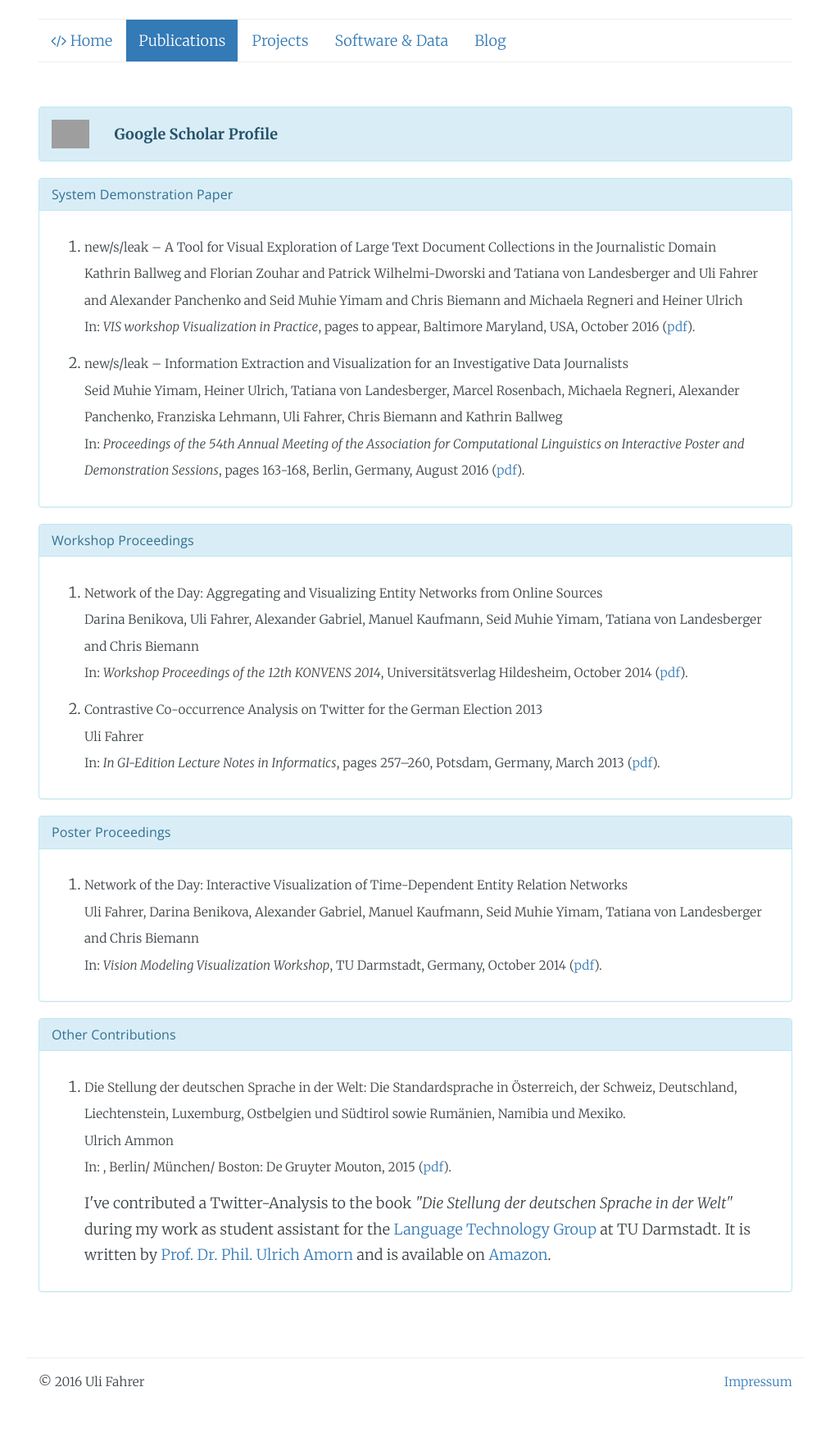
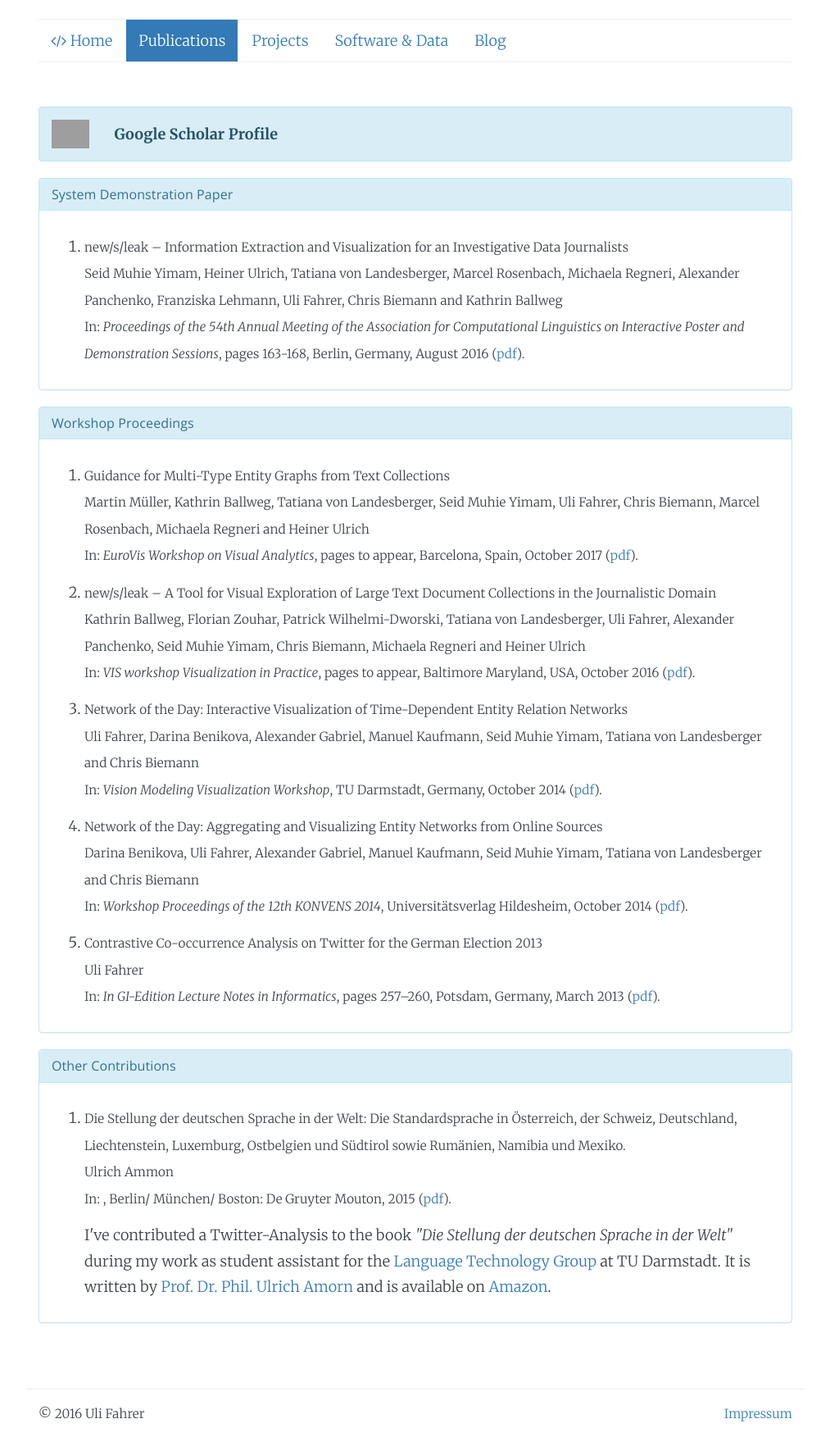
Before and after one commit to Tooa/tooa.github.io, a Jekyll site: the page built from publications/index.html, in a window 1280 px wide. Shown: the whole page at 82% size, without its empty margins (133-1146 px from the left). Built offline with Jekyll 4.4.1, drawn with Linux system fonts in a browser that asks for light colours; nearby versions of some CDN libraries; library files that are not in the unit come from our copies; before the commit the page ends 1714 px from its top, so only the background shows below that; grey boxes are pictures that could not be loaded.

Commit message:
feat(): update publications

```diff
--- a/_data/publications.yml
+++ b/_data/publications.yml
@@ -37,7 +37,7 @@
   booktitle: Vision Modeling Visualization Workshop
   location: TU Darmstadt, Germany
   url: http://www.gris.tu-darmstadt.de/research/vissearch/publications/pdf/VMV_NetworkOfTheDay.pdf
-  type: poster
+  type: workshop
 
 - title: >
       new/s/leak – Information Extraction and Visualization for an Investigative
@@ -56,14 +56,26 @@
 - title: >
       new/s/leak – A Tool for Visual Exploration of Large Text Document Collections in the Journalistic Domain
   author: >
-      Kathrin Ballweg and Florian Zouhar and Patrick Wilhelmi-Dworski and Tatiana von Landesberger and Uli Fahrer and Alexander Panchenko and Seid Muhie Yimam and 		  Chris Biemann and Michaela Regneri and Heiner Ulrich
+      Kathrin Ballweg, Florian Zouhar, Patrick Wilhelmi-Dworski, Tatiana von Landesberger, Uli Fahrer, Alexander Panchenko, Seid Muhie Yimam, Chris Biemann, Michaela Regneri and Heiner Ulrich
   booktitle: VIS workshop Visualization in Practice
   pages: to appear
   location: Baltimore Maryland, USA
   year: 2016
   month: October
   url: http://www.gris.tu-darmstadt.de/research/vissearch/publications/pdf/ballweg2016VIP.pdf
-  type: demo
+  type: workshop
+
+- title: >
+      Guidance for Multi-Type Entity Graphs from Text Collections
+  author: >
+      Martin Müller, Kathrin Ballweg, Tatiana von Landesberger, Seid Muhie Yimam, Uli Fahrer, Chris Biemann, Marcel Rosenbach, Michaela Regneri and Heiner Ulrich
+  booktitle: EuroVis Workshop on Visual Analytics
+  pages: to appear
+  location: Barcelona, Spain
+  year: 2017
+  month: October
+  url: https://www.inf.uni-hamburg.de/en/inst/ab/lt/publications/2017-mueller-eurova-newsleak-guidance.pdf
+  type: workshop
 
 
 - title: >
--- a/publications/index.html
+++ b/publications/index.html
@@ -26,7 +26,5 @@ permalink: /publications/
 
 	{% include publication-list.html publications=sorted_workshops type="workshop" headline="Workshop Proceedings" %}
 
-	{% include publication-list.html publications=sorted_workshops type="poster" headline="Poster Proceedings" %}
-
   {% include publication-list.html publications=sorted_workshops type="book" headline="Other Contributions" %}
 </div> <!-- .publications -->
```
